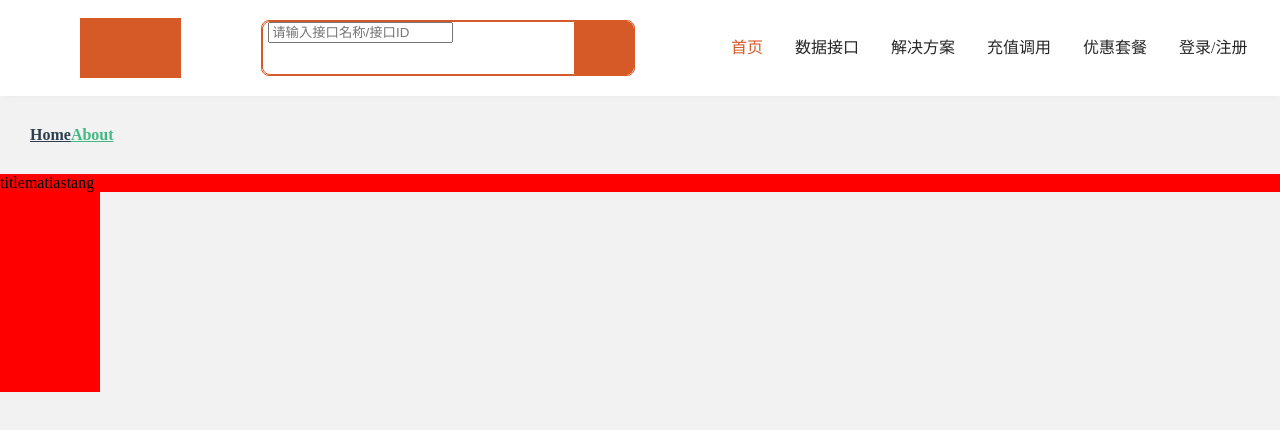
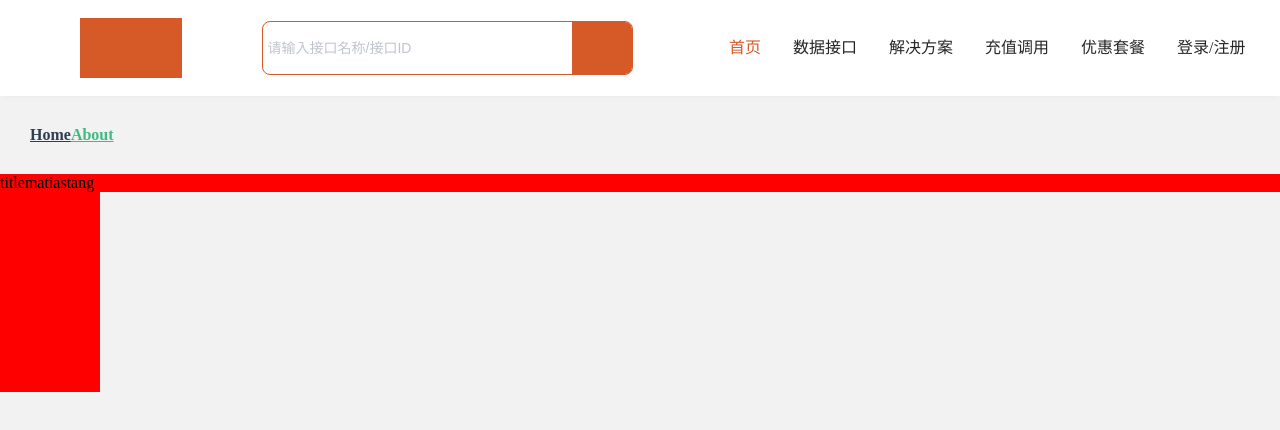
Before and after one commit to matiastang/vue-rollup-scaffold, a Vue app: page / in a window 1280 px wide. Shown: the top 430 px of the page. Built offline with nearby package versions, Linux system fonts and the light colour scheme.

Commit message:
feat: - 输入框优化

```diff
--- a/src/components/header/Header.vue
+++ b/src/components/header/Header.vue
@@ -1,7 +1,7 @@
 <!--
  * @Author: your name
  * @Date: 2021-10-29 15:30:38
- * @LastEditTime: 2021-10-29 17:08:39
+ * @LastEditTime: 2021-11-02 15:29:15
  * @LastEditors: Please set LastEditors
  * @Description: In User Settings Edit
  * @FilePath: /vue-scaffold/src/components/header/Header.vue
@@ -108,8 +108,8 @@ export default {
             min-width: 300px;
             max-width: 676px;
             height: 54px;
-            border-radius: 8px;
-            border: 1px solid #d65928;
+            // border-radius: 8px;
+            // border: 1px solid #d65928;
             margin: 0px 80px;
             flex: 1 1 auto;
         }
--- a/src/components/search/Search.vue
+++ b/src/components/search/Search.vue
@@ -1,17 +1,23 @@
 <!--
  * @Author: your name
  * @Date: 2021-10-29 16:47:14
- * @LastEditTime: 2021-11-01 19:00:46
+ * @LastEditTime: 2021-11-02 16:11:18
  * @LastEditors: Please set LastEditors
  * @Description: In User Settings Edit
  * @FilePath: /vue-scaffold/src/components/header/search.vue
 -->
 <template>
-    <div class="search">
-        <el-input class="search-input" v-model="inputValue" placeholder="请输入接口名称/接口ID" />
-        <!-- <input class="search-input" placeholder="请输入接口名称/接口ID" /> -->
-        <div class="search-button"></div>
-    </div>
+    <el-input
+        v-model="inputValue"
+        :class="['search-input', { 'search-input-selected': focus }]"
+        :placeholder="placeholder"
+        @blur="inputBlur"
+        @focus="inputFocus"
+    >
+        <template #suffix>
+            <div class="search-button"></div>
+        </template>
+    </el-input>
 </template>
 
 <script>
@@ -20,70 +26,68 @@ import { ref } from 'vue'
 export default {
     data() {
         return {
-            titleArr: [
-                {
-                    title: '首页',
-                    selected: true,
-                },
-                {
-                    title: '数据接口',
-                    selected: false,
-                },
-                {
-                    title: '解决方案',
-                    selected: false,
-                },
-                {
-                    title: '充值调用',
-                    selected: false,
-                },
-                {
-                    title: '优惠套餐',
-                    selected: false,
-                },
-            ],
-            // title: undefined,
-            // obj: {
-            //     name: 'matiastang',
-            //     age: undefined,
-            // },
+            focus: false,
         }
     },
     setup() {
         let inputValue = ref('')
         return {
             inputValue,
-            phone: '18380449615',
+            placeholder: '请输入接口名称/接口ID',
         }
     },
-    computed: {
-        getUserName() {
-            return '登录/注册'
+    computed: {},
+    methods: {
+        /**
+         * 在 Input 失去焦点时触发
+         */
+        inputBlur() {
+            this.focus = false
+        },
+        /**
+         * 在 Input 获得焦点时触发
+         */
+        inputFocus() {
+            this.focus = true
         },
     },
 }
 </script>
 
 <style lang="scss" scoped>
-.search {
+.search-input {
     width: 100%;
     height: 54px;
     border-radius: 8px;
-    display: flex;
-    align-items: center;
-    .search-input {
-        width: calc(100% - 60px);
-        height: calc(100% - 2px);
-        border: none;
-        border-radius: 8px 0px 0px 8px;
+    ::v-deep .search-button {
+        width: 60px;
+        height: 52px;
+        background: #d65928;
+        border-radius: 0px 7px 7px 0px;
+        margin: 1px;
+    }
+    ::v-deep input {
+        width: 100%;
+        height: 100%;
+        border-radius: 8px;
+        padding-right: 0px;
+        border-radius: 8px;
+        border-radius: 8px;
         border: 1px solid #d65928;
         padding: 0px 0px 0px 5px;
     }
-    .search-button {
-        width: 60px;
-        height: 100%;
-        background: #d65928;
-        border-radius: 0px 8px 8px 0px;
+    ::v-deep .el-input__suffix {
+        right: 0px;
+    }
+}
+.search-input-selected {
+    ::v-deep .search-button {
+        height: 50px;
+        border-radius: 0px 6px 6px 0px;
+        margin: 2px;
+    }
+    ::v-deep input {
+        border: 2px solid #d65928;
     }
 }
 </style>
--- a/src/main.ts
+++ b/src/main.ts
@@ -1,7 +1,7 @@
 /*
  * @Author: your name
  * @Date: 2021-10-15 17:10:16
- * @LastEditTime: 2021-11-01 18:57:00
+ * @LastEditTime: 2021-11-02 15:06:55
  * @LastEditors: Please set LastEditors
  * @Description: In User Settings Edit
  * @FilePath: /vue-scaffold/src/main.ts
@@ -11,6 +11,7 @@ import App from '@/App.vue'
 import router from '@/router'
 import store from '@/store'
 import ElementPlus from 'element-plus'
+import 'element-plus/dist/index.css'
 
 const app = createApp(App)
 
```
